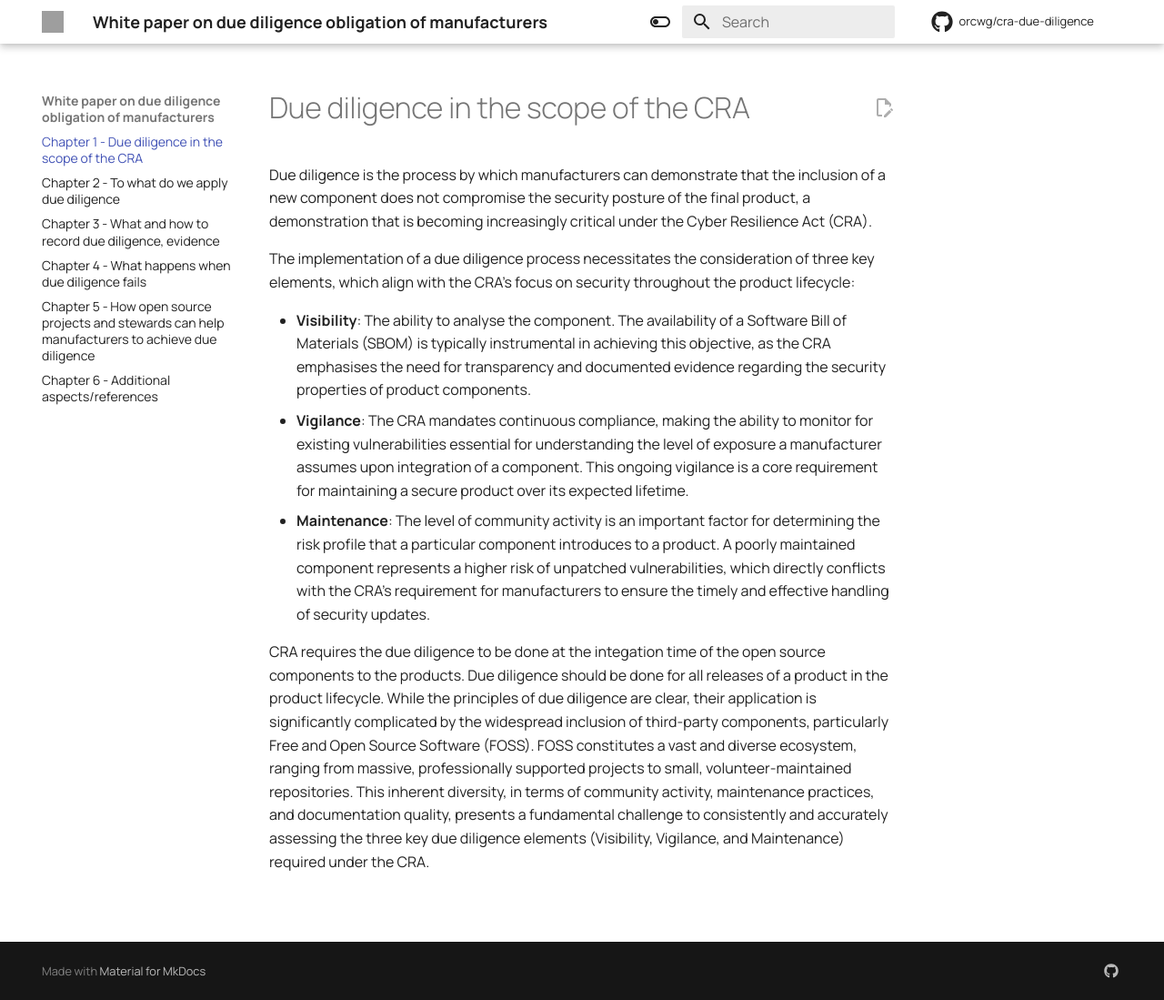
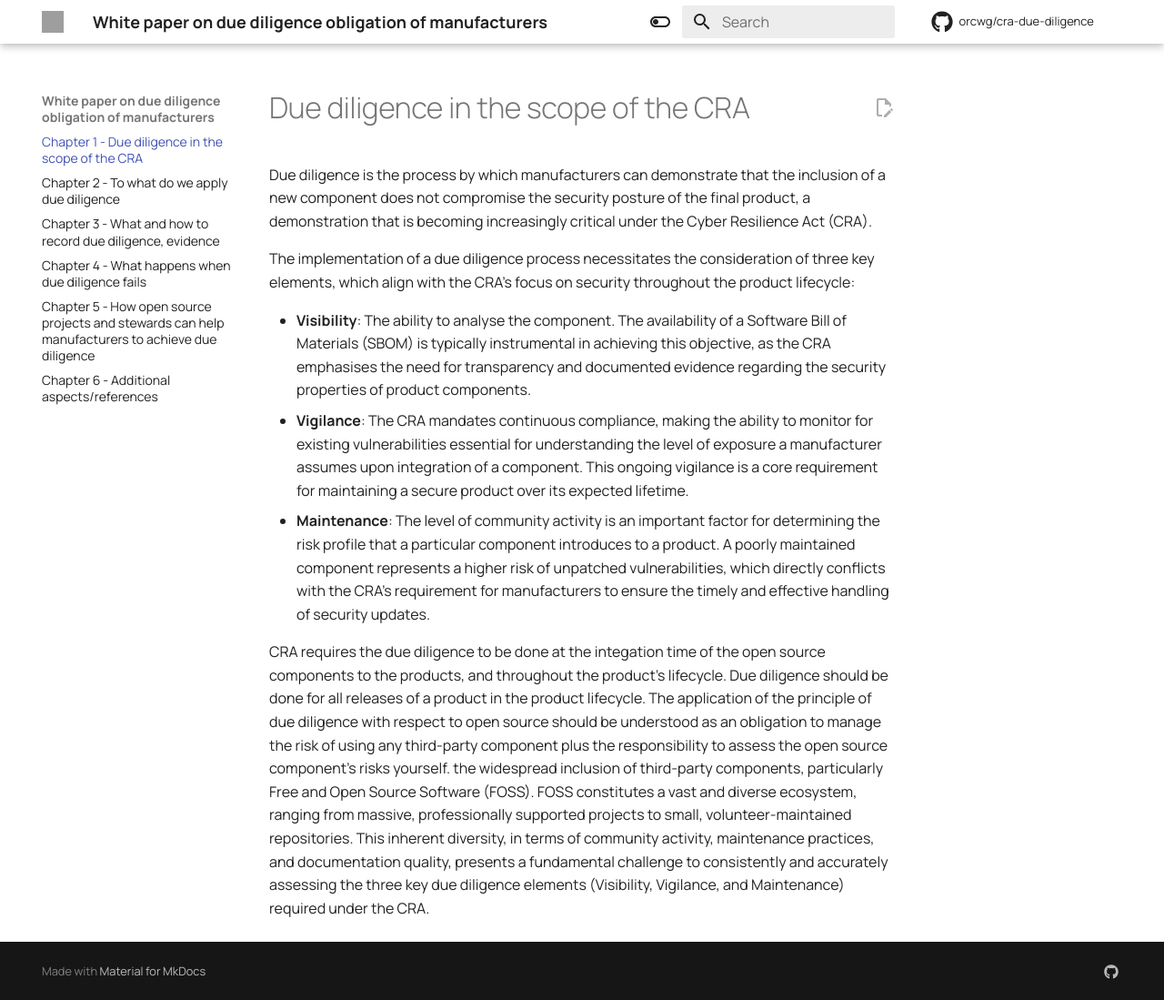
Before and after one commit to orcwg/cra-due-diligence, an MkDocs documentation site: the page built from content/01.md, in a window 1280 px wide and 1099 px high. Shown: the whole window at 91% size. Built offline with MkDocs 1.6.1 and Material for MkDocs 9.7.7, drawn with Linux system fonts in a browser that asks for light colours; comment, search, counter and statistics services are not loaded; the version menu is left out; grey boxes are pictures that could not be loaded.

Commit message:
Apply suggestions from code review
Co-authored-by: Æva Black <806320+AevaOnline@users.noreply.github.com>
Signed-off-by: Gergely Csatari <gergely.csatari@nokia.com>

```diff
--- a/content/01.md
+++ b/content/01.md
@@ -21,9 +21,9 @@ which align with the CRA's focus on security throughout the product lifecycle:
   requirement for manufacturers to ensure the timely and effective handling of security updates.
 
 CRA requires the due diligence to be done at the integation time of the open source components to
-the products. Due diligence should be
+the products, and throughout the product's lifecycle. Due diligence should be
 done for all releases of a product in the product lifecycle.
-While the principles of due diligence are clear, their application is significantly complicated by
+The application of the principle of due diligence with respect to open source should be understood as an obligation to manage the risk of using any third-party component plus the responsibility to assess the open source component's risks yourself.
 the widespread inclusion of third-party components, particularly
 Free and Open Source Software (FOSS). FOSS constitutes a vast and diverse ecosystem, ranging from
 massive, professionally supported projects to small, volunteer-maintained repositories. This
```
